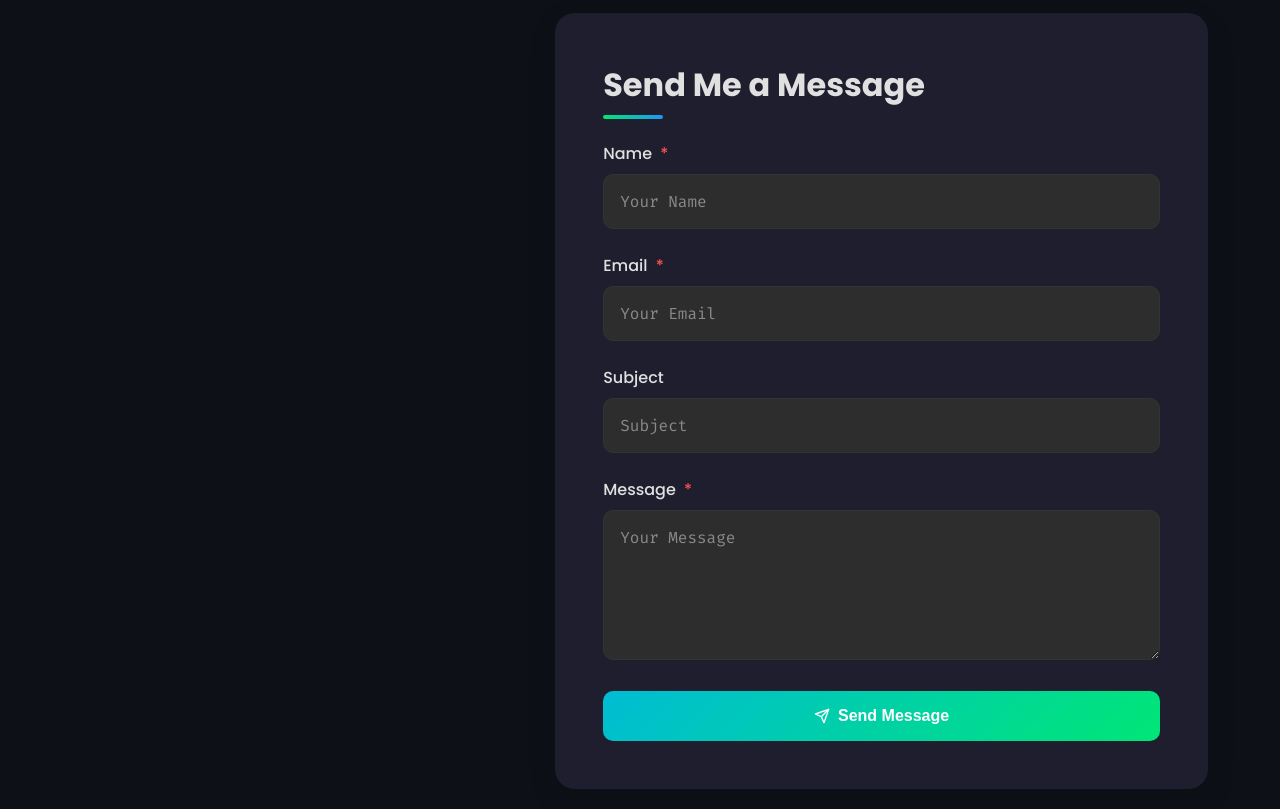
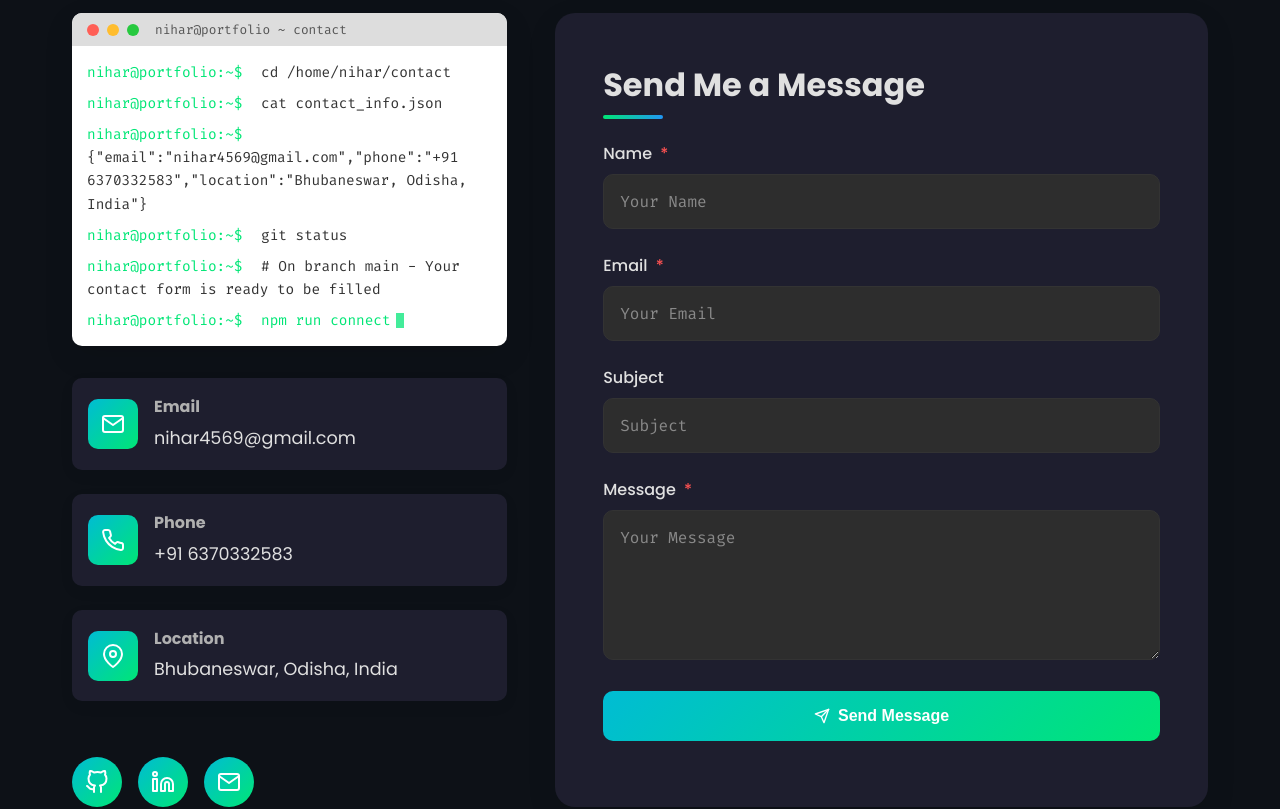
Before and after one commit to Nihar4569/Portfolio-, a React (Create React App) app: page /contact in a window 1280 px wide. Shown: the part 500-1309 px from the top of the page. Built offline with nearby package versions, Linux system fonts and the light colour scheme.

Commit message:
Added terminal in contact page

```diff
--- a/src/pages/ContactPage.js
+++ b/src/pages/ContactPage.js
@@ -122,8 +122,95 @@ ${formData.get('message')}
         <SectionContainer>
           <ContactGrid>
             <ContactInfoContainer>
-              {/* ... existing terminal and contact info ... */}
-            </ContactInfoContainer>
+  <Terminal isDark={isDark}>
+    <TerminalHeader>
+      <TerminalButton className="red" />
+      <TerminalButton className="yellow" />
+      <TerminalButton className="green" />
+      <TerminalTitle>nihar@portfolio ~ contact</TerminalTitle>
+    </TerminalHeader>
+
+    <TerminalBody>
+      {terminalCommands.map((cmd, index) => (
+        <TerminalLine key={index} className={!cmd.processed ? 'current' : ''}>
+          {cmd.processed ? (
+            <>
+              <TerminalPrompt>nihar@portfolio:~$</TerminalPrompt> {cmd.text}
+            </>
+          ) : (
+            <>
+              <TerminalPrompt>nihar@portfolio:~$</TerminalPrompt> {cmd.text}
+              <TerminalCursor />
+            </>
+          )}
+        </TerminalLine>
+      ))}
+    </TerminalBody>
+  </Terminal>
+
+  <ContactInfoList>
+    <ContactInfoItem>
+      <ContactInfoIcon isDark={isDark}>
+        <FiMail />
+      </ContactInfoIcon>
+      <ContactInfoContent>
+        <ContactInfoLabel>Email</ContactInfoLabel>
+        <ContactInfoValue>
+          <a href="mailto:nihar4569@gmail.com">nihar4569@gmail.com</a>
+        </ContactInfoValue>
+      </ContactInfoContent>
+    </ContactInfoItem>
+
+    <ContactInfoItem>
+      <ContactInfoIcon isDark={isDark}>
+        <FiPhone />
+      </ContactInfoIcon>
+      <ContactInfoContent>
+        <ContactInfoLabel>Phone</ContactInfoLabel>
+        <ContactInfoValue>
+          <a href="tel:+916370332583">+91 6370332583</a>
+        </ContactInfoValue>
+      </ContactInfoContent>
+    </ContactInfoItem>
+
+    <ContactInfoItem>
+      <ContactInfoIcon isDark={isDark}>
+        <FiMapPin />
+      </ContactInfoIcon>
+      <ContactInfoContent>
+        <ContactInfoLabel>Location</ContactInfoLabel>
+        <ContactInfoValue>Bhubaneswar, Odisha, India</ContactInfoValue>
+      </ContactInfoContent>
+    </ContactInfoItem>
+  </ContactInfoList>
+
+  <SocialLinks>
+    <SocialLink
+      href="https://github.com/Nihar4569"
+      target="_blank"
+      rel="noopener noreferrer"
+      isDark={isDark}
+    >
+      <FiGithub />
+    </SocialLink>
+
+    <SocialLink
+      href="https://linkedin.com/in/nihar4569"
+      target="_blank"
+      rel="noopener noreferrer"
+      isDark={isDark}
+    >
+      <FiLinkedin />
+    </SocialLink>
+
+    <SocialLink
+      href="mailto:nihar4569@gmail.com"
+      isDark={isDark}
+    >
+      <FiMail />
+    </SocialLink>
+  </SocialLinks>
+</ContactInfoContainer>
 
             <ContactFormContainer>
               <FormHeading>Send Me a Message</FormHeading>
@@ -294,7 +381,7 @@ const ContactInfoContainer = styled.div`
 `;
 
 const Terminal = styled.div`
-  background-color: ${props => props.isDark ? '#1e1e1e' : '#f1f1f1'};
+  background-color: #ffffff;
   border-radius: 10px;
   overflow: hidden;
   font-family: 'Fira Code', monospace;
@@ -303,7 +390,7 @@ const Terminal = styled.div`
 `;
 
 const TerminalHeader = styled.div`
-  background-color: ${props => props.theme.isDark ? '#323232' : '#e0e0e0'};
+  background-color: #dddddd;
   padding: 8px 15px;
   display: flex;
   align-items: center;
@@ -329,14 +416,14 @@ const TerminalButton = styled.div`
 `;
 
 const TerminalTitle = styled.div`
-  color: ${props => props.theme.isDark ? '#cccccc' : '#555555'};
+  color: #555555;
   font-size: 0.8rem;
   margin-left: 8px;
 `;
 
 const TerminalBody = styled.div`
   padding: 15px;
-  color: ${props => props.theme.isDark ? '#f0f0f0' : '#333333'};
+  color: #333333;
   font-size: 0.9rem;
   line-height: 1.6;
   max-height: 300px;
@@ -347,11 +434,11 @@ const TerminalBody = styled.div`
   }
 
   &::-webkit-scrollbar-track {
-    background: ${props => props.theme.isDark ? '#1e1e1e' : '#f1f1f1'};
+    background: #f1f1f1;
   }
 
   &::-webkit-scrollbar-thumb {
-    background: ${props => props.theme.isDark ? '#555555' : '#cccccc'};
+    background: #cccccc;
     border-radius: 4px;
   }
 `;
@@ -367,7 +454,7 @@ const TerminalLine = styled.div`
 `;
 
 const TerminalPrompt = styled.span`
-  color: ${props => props.theme.primary};
+  color: #00e676;
   margin-right: 10px;
 `;
 
@@ -375,7 +462,7 @@ const TerminalCursor = styled.span`
   display: inline-block;
   width: 8px;
   height: 15px;
-  background-color: ${props => props.theme.primary};
+  background-color: #00e676;
   animation: blink 1s infinite;
   vertical-align: middle;
   margin-left: 5px;
```
